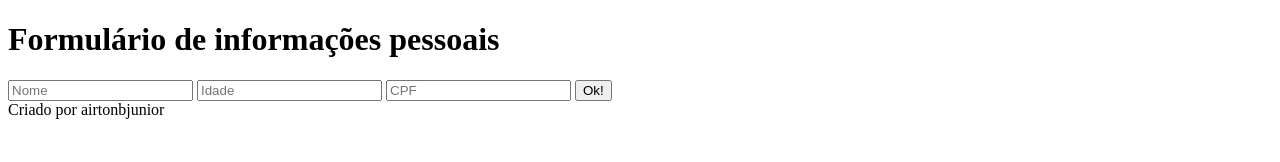
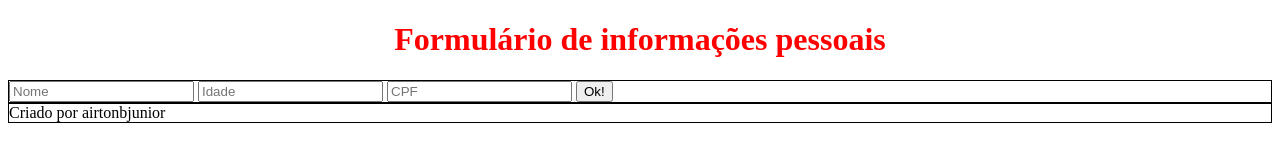
Before and after one commit to airtonbjunior/programacao_web_cc_a, a plain HTML site: page index.html in a window 1280 px wide. Drawn offline with Linux system fonts and the light colour scheme.

Commit message:
Alterações html css

```diff
--- a/estilo.css
+++ b/estilo.css
@@ -0,0 +1,12 @@
+#titulo {
+    color: red;
+    text-align: center;
+}
+
+.entradas-formulario {
+    border: 1px solid;
+}
+
+.rodape {
+    border: 1px solid;
+}
--- a/index.html
+++ b/index.html
@@ -4,13 +4,17 @@
     <meta charset="UTF-8">
     <meta name="viewport" content="width=device-width, initial-scale=1.0">
     <title>Programação WEB Turma A CC</title>
+    <link rel="stylesheet" href="estilo.css">
 </head>
 <body>
-    <h1>Formulário de informações pessoais</h1>
-    <input type="text" placeholder="Nome">
-    <input type="number" placeholder="Idade">
-    <input type="text" placeholder="CPF">
-    <button>Ok!</button>
-    <footer>Criado por airtonbjunior</footer>
+    <h1 id="titulo">Formulário de informações pessoais</h1>
+    <div class="entradas-formulario">
+        <input type="text" placeholder="Nome">
+        <input type="number" placeholder="Idade">
+        <input type="text" placeholder="CPF">
+        <button>Ok!</button>
+    </div>
+
+    <footer class="rodape">Criado por airtonbjunior</footer>
 </body>
 </html>
```
